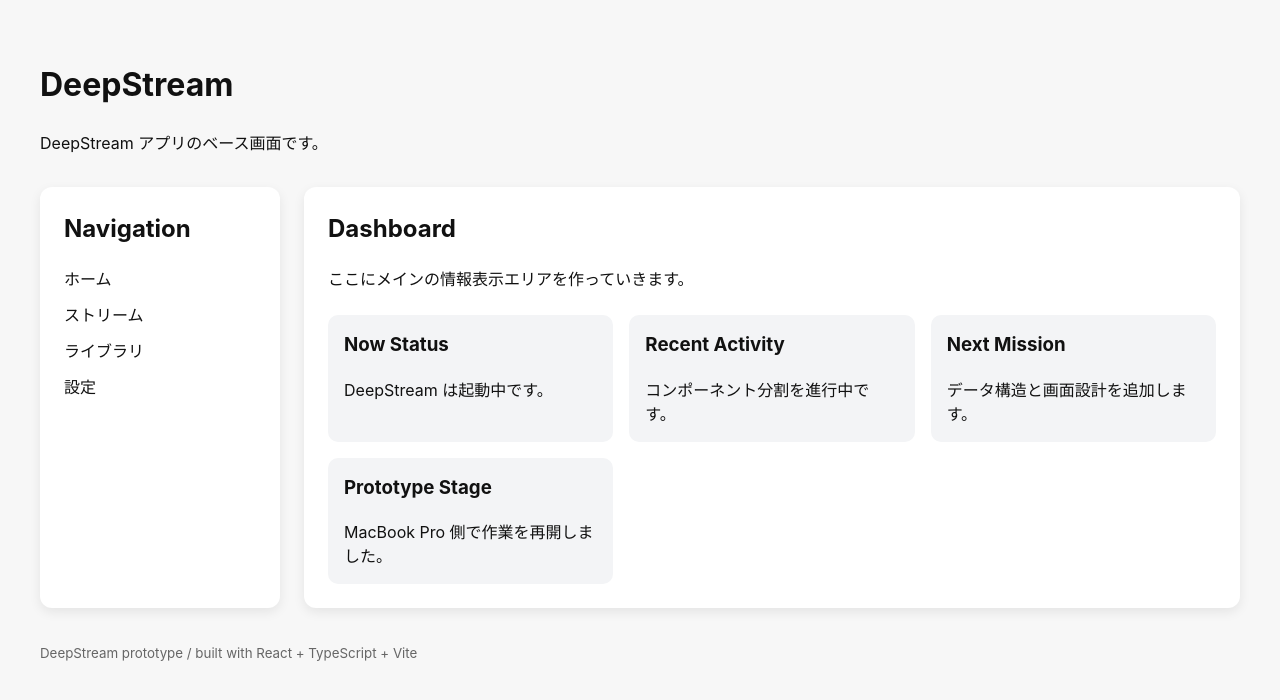
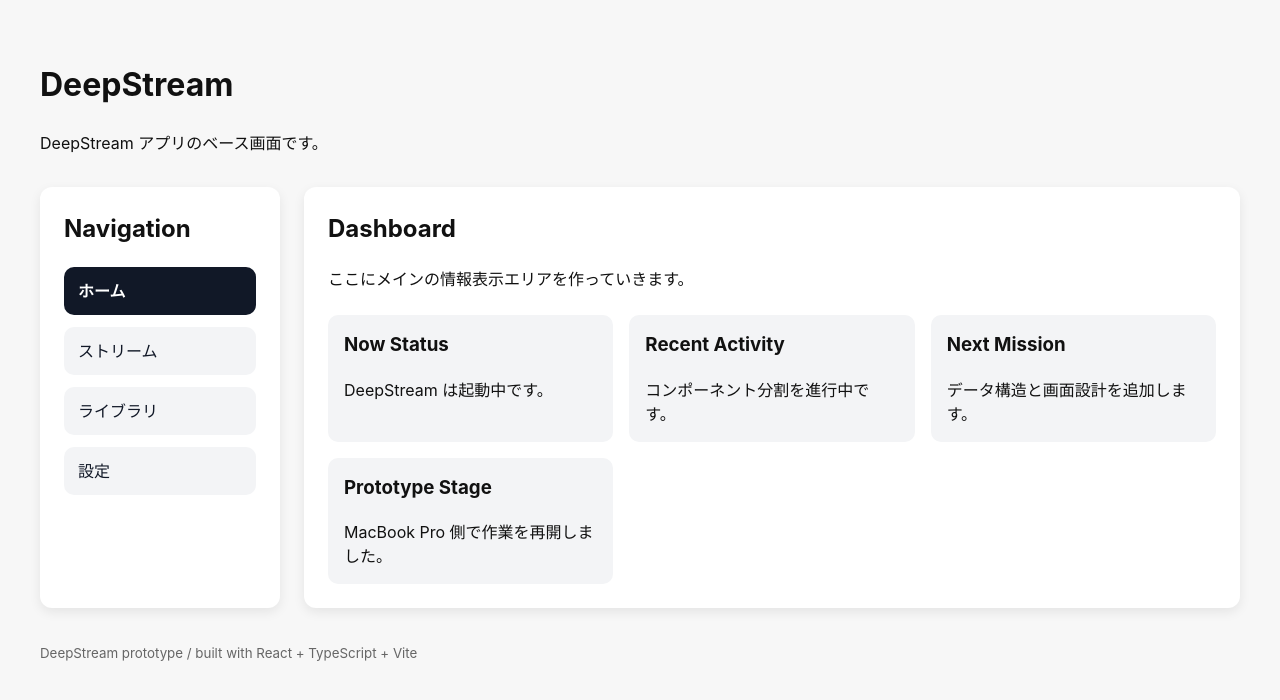
Before and after one commit to wwm001/deepstream, a React (Vite) app: page / in a window 1280 px wide. Shown: the top 700 px of the page. Built offline with nearby package versions, Linux system fonts and the light colour scheme.

Commit message:
Add active navigation state

```diff
--- a/src/components/Sidebar.tsx
+++ b/src/components/Sidebar.tsx
@@ -16,7 +16,18 @@
           }}
         >
           {navigationItems.map((item) => (
-            <li key={item}>{item}</li>
+            <li
+              key={item.label}
+              style={{
+                padding: "12px 14px",
+                borderRadius: "10px",
+                background: item.active ? "#111827" : "#f3f4f6",
+                color: item.active ? "#ffffff" : "#111827",
+                fontWeight: item.active ? 700 : 500,
+              }}
+            >
+              {item.label}
+            </li>
           ))}
         </ul>
       </nav>
--- a/src/navigationItems.ts
+++ b/src/navigationItems.ts
@@ -1,6 +1,6 @@
 export const navigationItems = [
-  "ホーム",
-  "ストリーム",
-  "ライブラリ",
-  "設定",
+  { label: "ホーム", active: true },
+  { label: "ストリーム", active: false },
+  { label: "ライブラリ", active: false },
+  { label: "設定", active: false },
 ];
```
